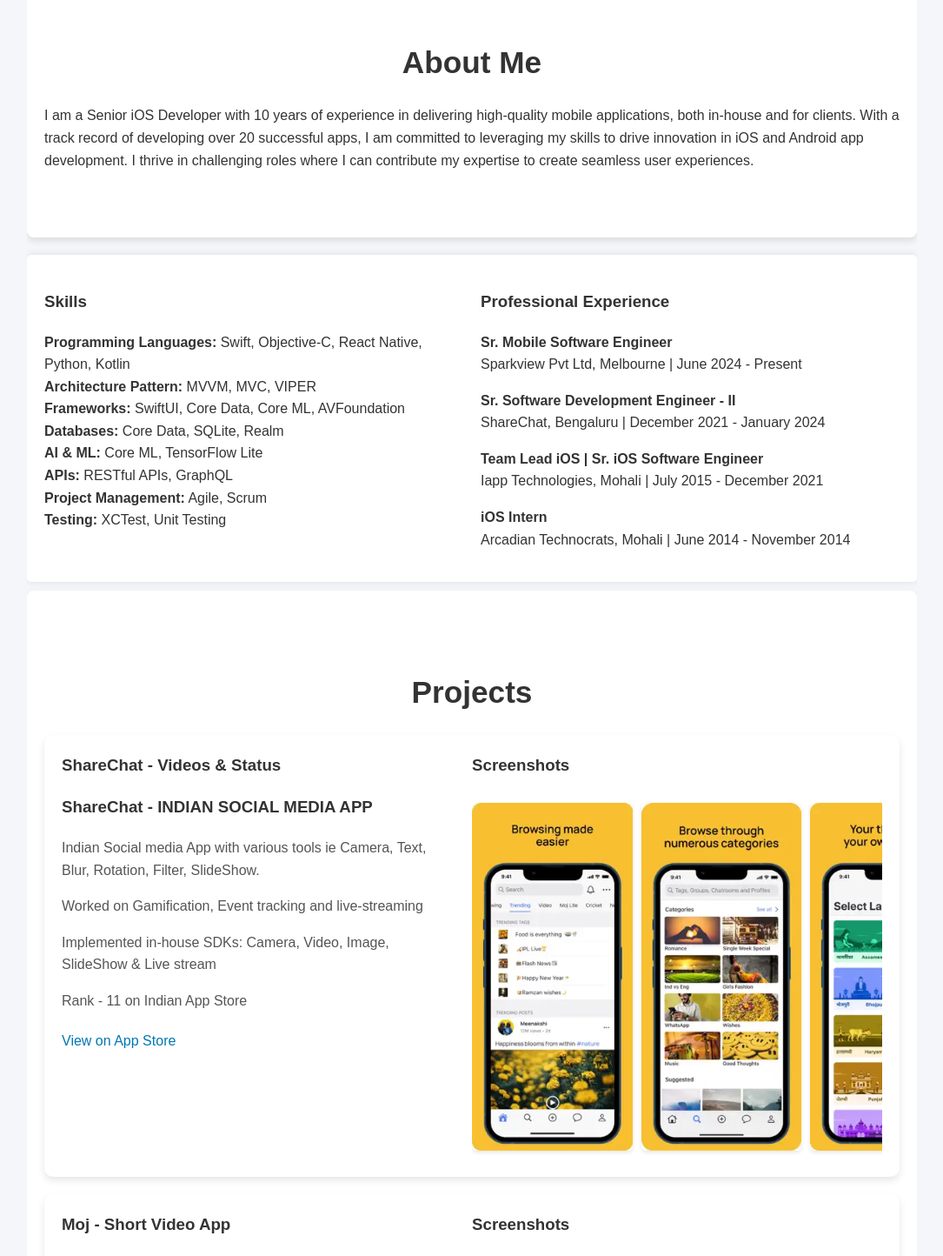
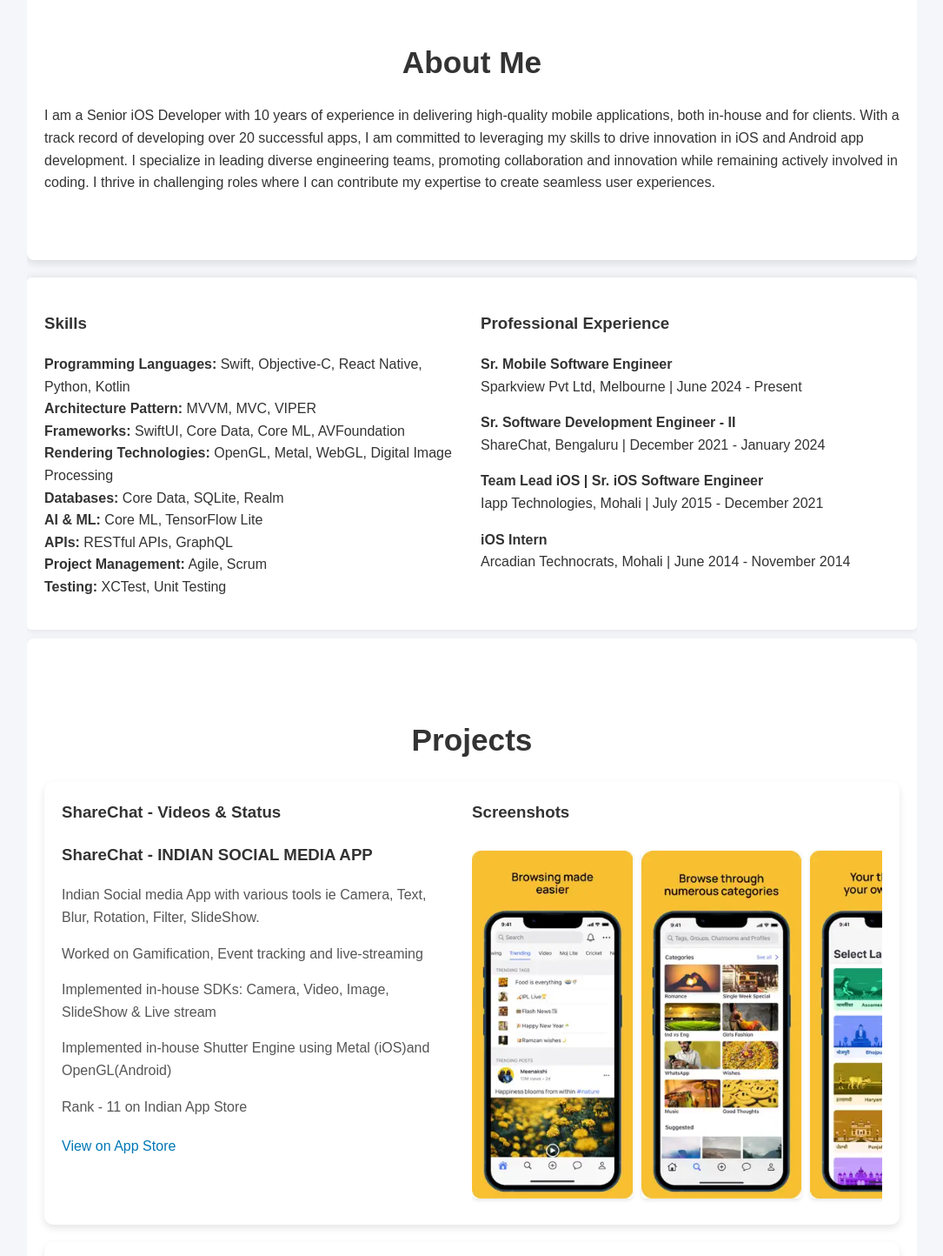
Before and after one commit to lakhdeepjawandha/lakhdeep.github.io, a plain HTML site: page index.html in a window 1280 px wide. Shown: the part 920-2364 px from the top of the page at 87% size, without its empty margins (97-1182 px from the left). Drawn offline with Linux system fonts and the light colour scheme.

Commit message:
Update index.html

```diff
--- a/index.html
+++ b/index.html
@@ -27,7 +27,7 @@
     <div class="container">
         <section class="section" id="about">
             <h2>About Me</h2>
-            <p>I am a Senior iOS Developer with 10 years of experience in delivering high-quality mobile applications, both in-house and for clients. With a track record of developing over 20 successful apps, I am committed to leveraging my skills to drive innovation in iOS and Android app development. I thrive in challenging roles where I can contribute my expertise to create seamless user experiences.</p>
+            <p>I am a Senior iOS Developer with 10 years of experience in delivering high-quality mobile applications, both in-house and for clients. With a track record of developing over 20 successful apps, I am committed to leveraging my skills to drive innovation in iOS and Android app development. I specialize in leading diverse engineering teams, promoting collaboration and innovation while remaining actively involved in coding. I thrive in challenging roles where I can contribute my expertise to create seamless user experiences.</p>
         </section>
         <section class="skillsection">
             <div class="skills2">
@@ -36,6 +36,7 @@
                     <li><strong>Programming Languages:</strong> Swift, Objective-C, React Native, Python, Kotlin</li>
                     <li><strong>Architecture Pattern: </strong> MVVM, MVC, VIPER </li>
                     <li><strong>Frameworks:</strong> SwiftUI, Core Data, Core ML, AVFoundation</li>
+                    <li><strong>Rendering Technologies:</strong> OpenGL, Metal, WebGL, Digital Image Processing</li>
                     <li><strong>Databases:</strong> Core Data, SQLite, Realm</li>
                     <li><strong>AI & ML:</strong> Core ML, TensorFlow Lite</li>
                     <li><strong>APIs:</strong> RESTful APIs, GraphQL</li>
@@ -62,6 +63,7 @@
                     <p> Indian Social media App with various tools ie Camera, Text, Blur, Rotation, Filter, SlideShow.</p>
                     <p> Worked on Gamification, Event tracking and live-streaming </p>
                     <p> Implemented in-house SDKs: Camera, Video, Image, SlideShow & Live stream </p>
+                    <p> Implemented in-house Shutter Engine using Metal (iOS)and OpenGL(Android)</p>
                     <p> Rank - 11 on Indian App Store</p>
                     <a href="https://apps.apple.com/in/app/id1440640105" target="_blank">View on App Store</a>
                 </div>
```
